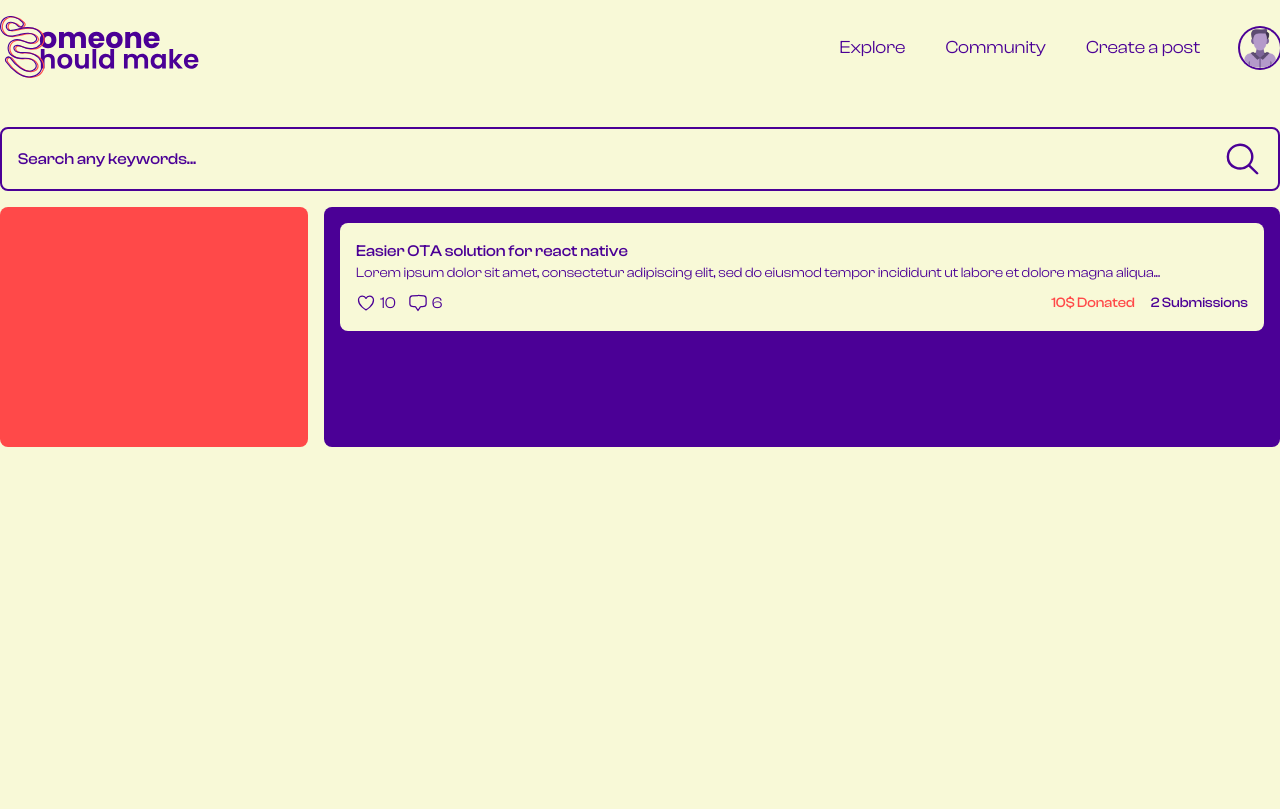
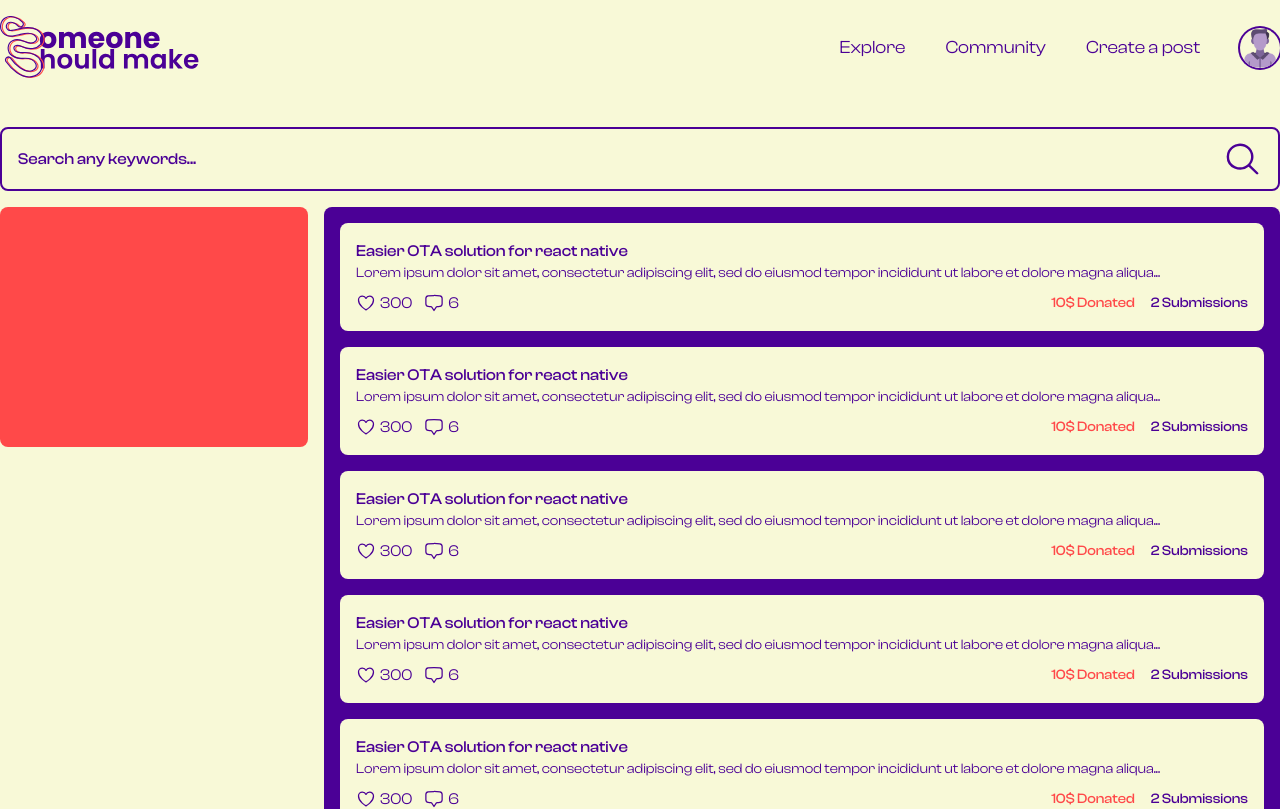
Before and after one commit to monsef123/someoneshouldmake, a Next.js app: page /explore in a window 1280 px wide. Shown: the top 809 px of the page. Built offline with nearby package versions, Linux system fonts and the light colour scheme.

Commit message:
Add posts list

```diff
--- a/app/components/post-card/index.tsx
+++ b/app/components/post-card/index.tsx
@@ -4,12 +4,14 @@ interface PostCardProps {
 	title: string;
 	description: string;
 	likes: number;
+	donations: number;
+	submissions: number;
 	// ...
 }
 
-export default function PostCard({ title, description, likes }: PostCardProps) {
+export default function PostCard({ title, description, likes, donations, submissions }: PostCardProps) {
 	return (
-		<div className="bg-background-light p-4 box-border rounded-lg w-full">
+		<div className="bg-background-light p-4 box-border rounded-lg w-full mt-4">
 			<h1 className="text-base font-medium text-primary-light">{title}</h1>
 			<p className="text-sm text-primary-light">{description}</p>
 			<div className="flex items-center justify-between mt-2">
@@ -21,7 +23,7 @@ export default function PostCard({ title, description, likes }: PostCardProps) {
 							width={20}
 							height={20}
 						/>
-						10
+						{likes}
 					</button>
 					<button className="flex items-center bg-transparent gap-1 text-primary-light">
 						<Image
@@ -34,8 +36,8 @@ export default function PostCard({ title, description, likes }: PostCardProps) {
 					</button>
 				</div>
 				<div className="flex items-center justify-end gap-4">
-					<p className="font-medium text-secondary-light text-sm">10$ Donated</p>
-					<p className="font-medium text-primary-light text-sm">2 Submissions</p>
+					<p className="font-medium text-secondary-light text-sm">{donations}$ Donated</p>
+					<p className="font-medium text-primary-light text-sm">{submissions} Submissions</p>
 				</div>
 			</div>
 		</div>
--- a/app/explore/page.tsx
+++ b/app/explore/page.tsx
@@ -12,11 +12,48 @@ export default function ExplorePage() {
 					<div className="col-span-1 h-60 bg-secondary-light rounded-lg">
 
 					</div>
-					<div className="col-span-3 h-60 bg-primary-light rounded-lg box-border p-4">
+					<div className="col-span-3 bg-primary-light rounded-lg box-border p-4 pt-0">
 						<PostCard
 							title="Easier OTA solution for react native"
 							description="Lorem ipsum dolor sit amet, consectetur adipiscing elit, sed do eiusmod tempor incididunt ut labore et dolore magna aliqua..."
 							likes={300}
+							donations={10}
+							submissions={2}
+						/>
+						<PostCard
+							title="Easier OTA solution for react native"
+							description="Lorem ipsum dolor sit amet, consectetur adipiscing elit, sed do eiusmod tempor incididunt ut labore et dolore magna aliqua..."
+							likes={300}
+							donations={10}
+							submissions={2}
+						/>
+						<PostCard
+							title="Easier OTA solution for react native"
+							description="Lorem ipsum dolor sit amet, consectetur adipiscing elit, sed do eiusmod tempor incididunt ut labore et dolore magna aliqua..."
+							likes={300}
+							donations={10}
+							submissions={2}
+						/>
+						<PostCard
+							title="Easier OTA solution for react native"
+							description="Lorem ipsum dolor sit amet, consectetur adipiscing elit, sed do eiusmod tempor incididunt ut labore et dolore magna aliqua..."
+							likes={300}
+							donations={10}
+							submissions={2}
+						/>
+						<PostCard
+							title="Easier OTA solution for react native"
+							description="Lorem ipsum dolor sit amet, consectetur adipiscing elit, sed do eiusmod tempor incididunt ut labore et dolore magna aliqua..."
+							likes={300}
+							donations={10}
+							submissions={2}
+						/>
+						<PostCard
+							title="Easier OTA solution for react native"
+							description="Lorem ipsum dolor sit amet, consectetur adipiscing elit, sed do eiusmod tempor incididunt ut labore et dolore magna aliqua..."
+							likes={300}
+							donations={10}
+							submissions={2}
 						/>
 					</div>
 				</div>
```
